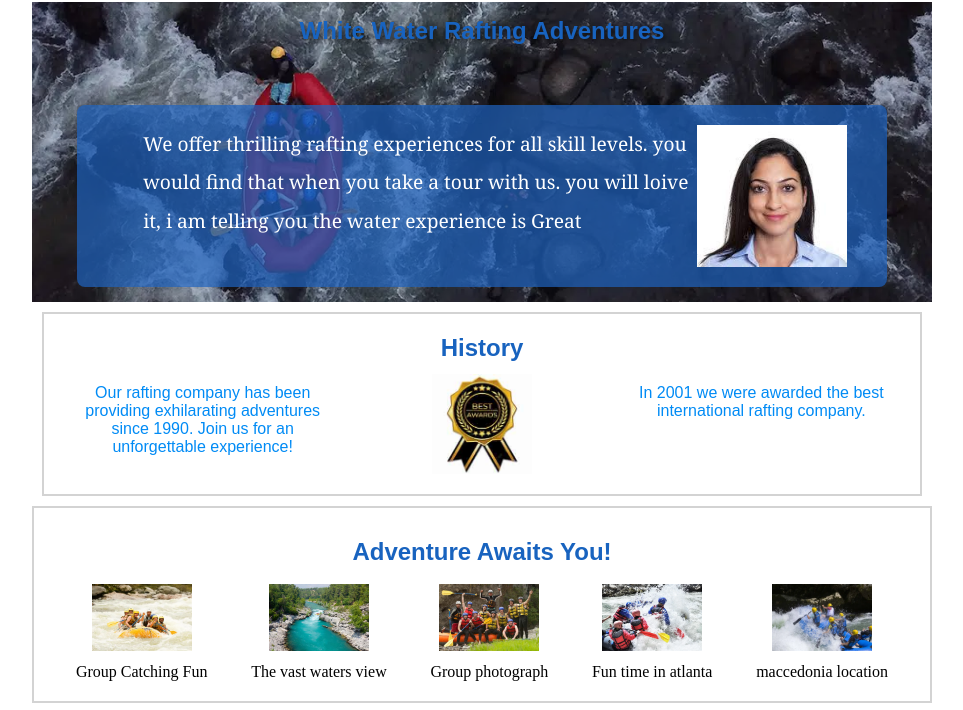
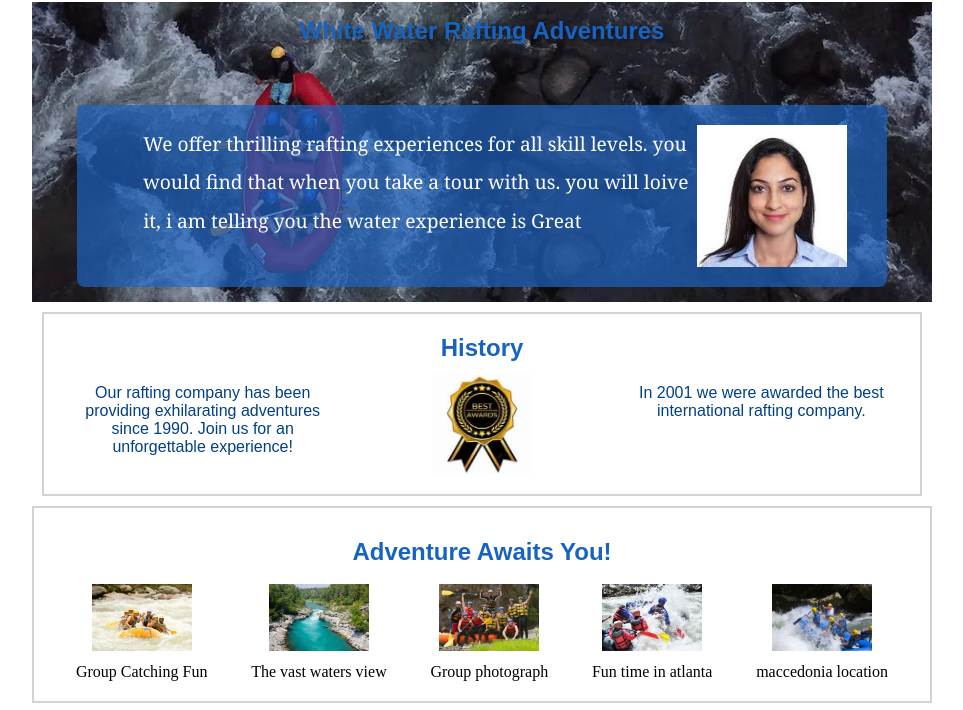
Before and after one commit to Degreatjoe/wdd130, a plain HTML site: page wwr/about.html in a window 1280 px wide. Shown: the part 106-816 px from the top of the page, without its empty margins (158-1121 px from the left). Drawn offline with Linux system fonts and the light colour scheme.

Commit message:
contrastfix1

```diff
--- a/wwr/styles/rafting.css
+++ b/wwr/styles/rafting.css
@@ -1,7 +1,7 @@
 :root {
     --primary-color: #FFFFFF;
     --secondary-color: #000000;
-    --accent1: #008BF5;
+    --accent1: #004085;
     --accent2: #1863bf;
 }
 *{
```
